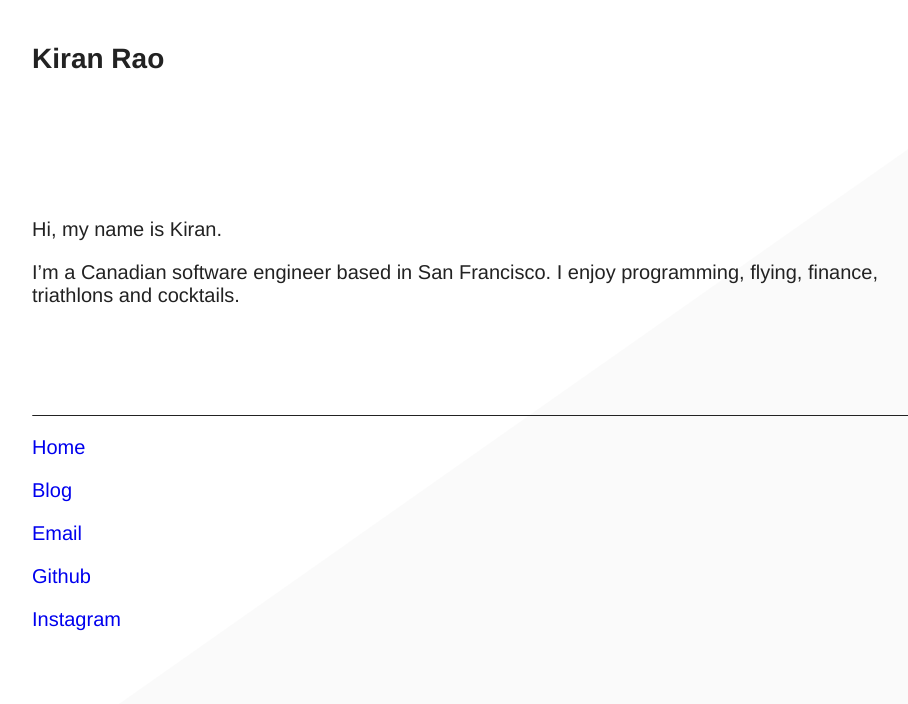
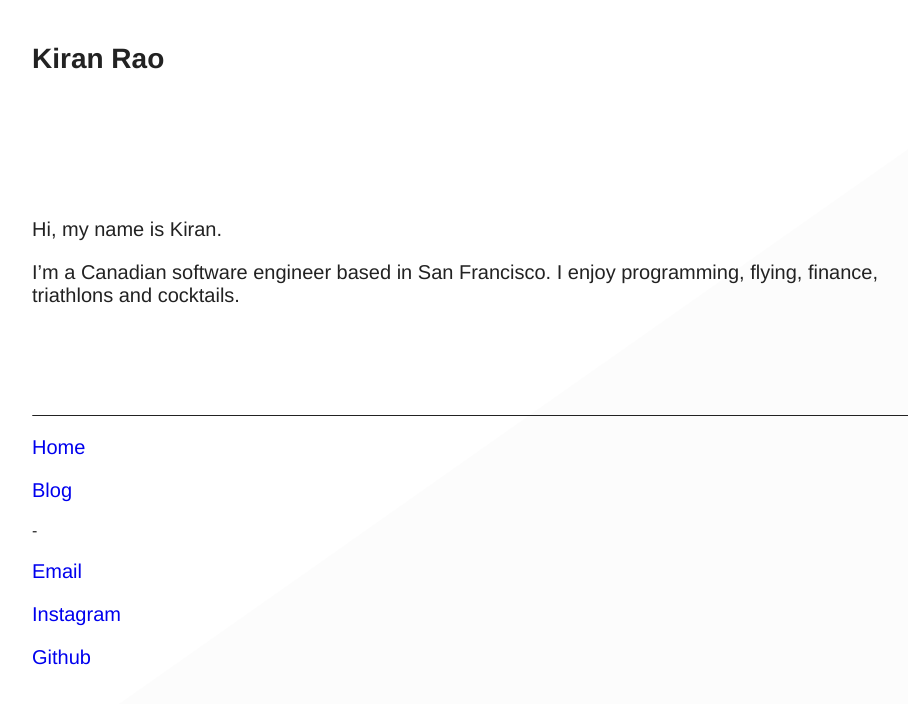
Before and after one commit to Kiran-Rao/kiran-rao.github.io, a Jekyll site: the page built from docs/index.md, in a window 1280 px wide. Shown: the top 704 px of the page, without its empty margins (160-1068 px from the left). Built offline with Jekyll 4.4.1, drawn with Linux system fonts in a browser that asks for light colours.

Commit message:
Update footer

```diff
--- a/docs/_config.yml
+++ b/docs/_config.yml
@@ -18,5 +18,9 @@ defaults:
       path: 'unpublished/**/*.*'
     values:
       sitemap: false
+  - scope:
+      path: 'assets/**/*.*'
+    values:
+      sitemap: false
 
 host: 0.0.0.0 # Local only
--- a/docs/_includes/footer.html
+++ b/docs/_includes/footer.html
@@ -3,8 +3,9 @@
     <hr />
     <p><a class="link" href="/">Home</a></p>
     <p><a class="link" href="/blog">Blog</a></p>
+    -
     <p><a class="link" href="mailto:hi@kiranrao.ca" target="_blank" rel="noopener">Email</a></p>
+    <p><a class="link" href="https://www.instagram.com/kiranasaurus" target="_blank" rel="noopener">Instagram </a></p>
     <p><a class="link" href="https://github.com/Kiran-Rao/" target="_blank" rel="noopener">Github</a></p>
-    <p><a class="link" href="https://www.instagram.com/kiranasaurus/" target="_blank" rel="noopener">Instagram</a></p>
   </div>
 </footer>
--- a/docs/css/main.scss
+++ b/docs/css/main.scss
@@ -6,7 +6,7 @@
 
 $text-color: #222;
 $gray-text-color: #666;
-$background-color: #fafafa;
+$background-color: #fcfcfc;
 $background-accent-color: #eee;
 
 $font: 'Avenir', 'Helvetica', sans-serif;
```
